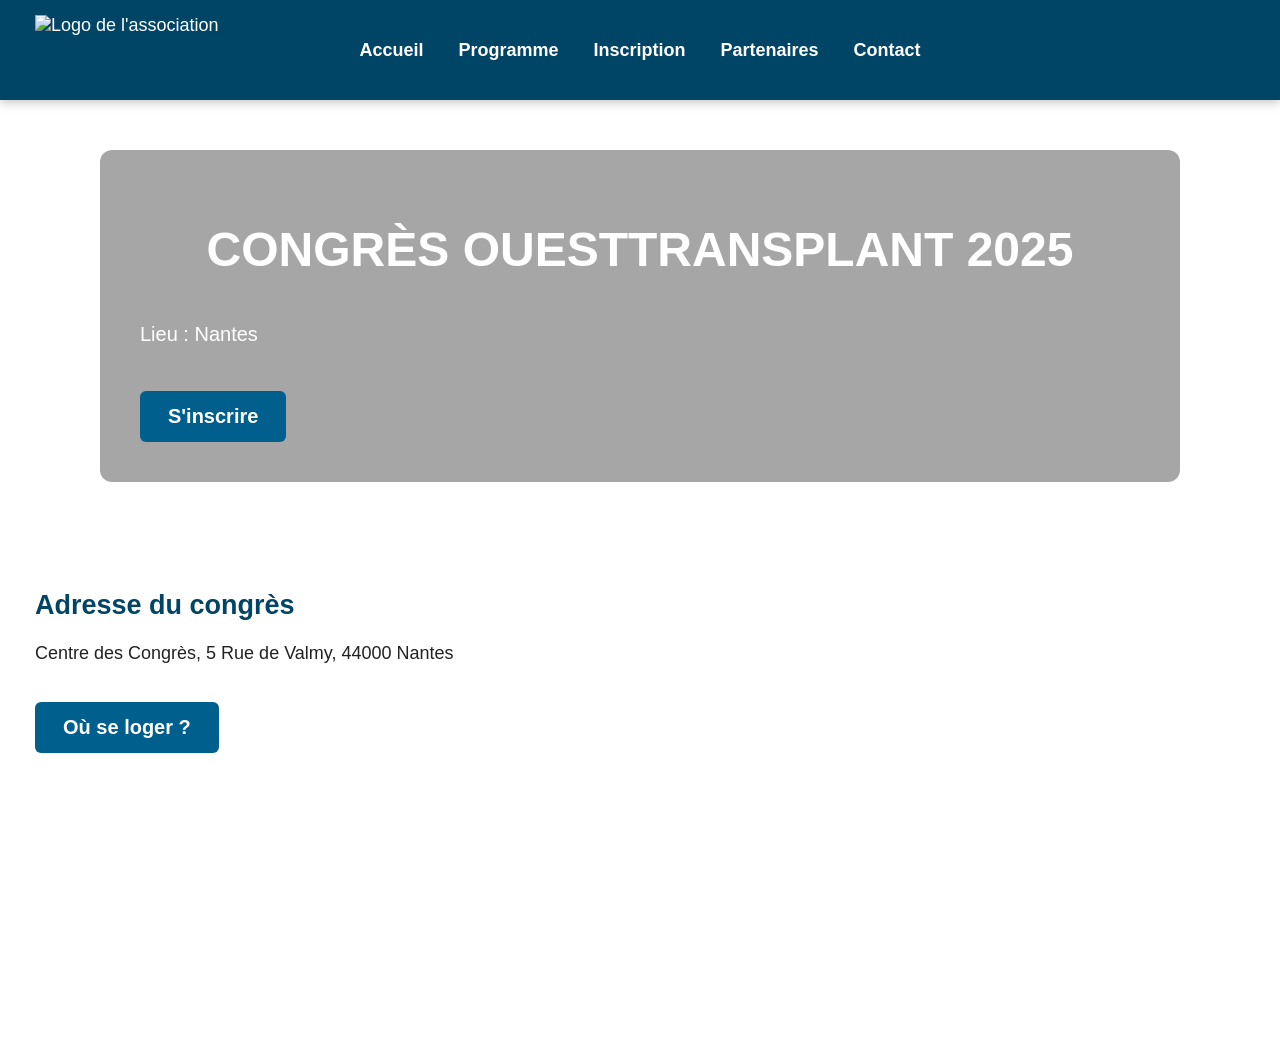
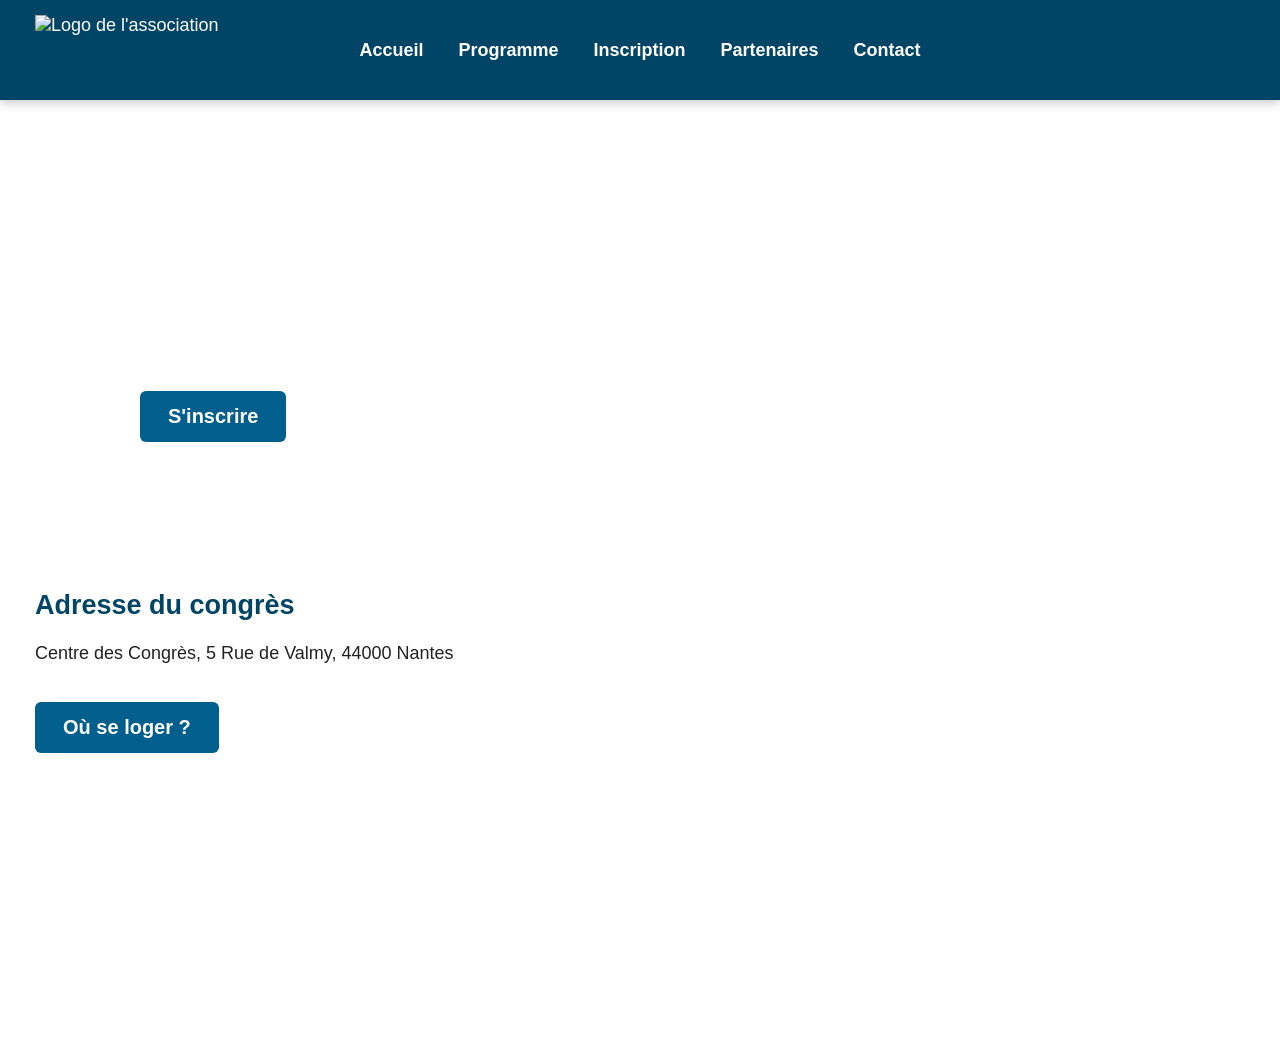

Update style.css

--- a/style.css
+++ b/style.css
@@ -52,7 +52,7 @@ body {
     max-width: 1000px;
     margin: 50px auto;
     padding: 40px;
-    background: rgba(0,0,0,.35);
+    background: rgba(255,255,255,.90);
     backdrop-filter: blur(3px);
     border-radius: 12px;
 }
